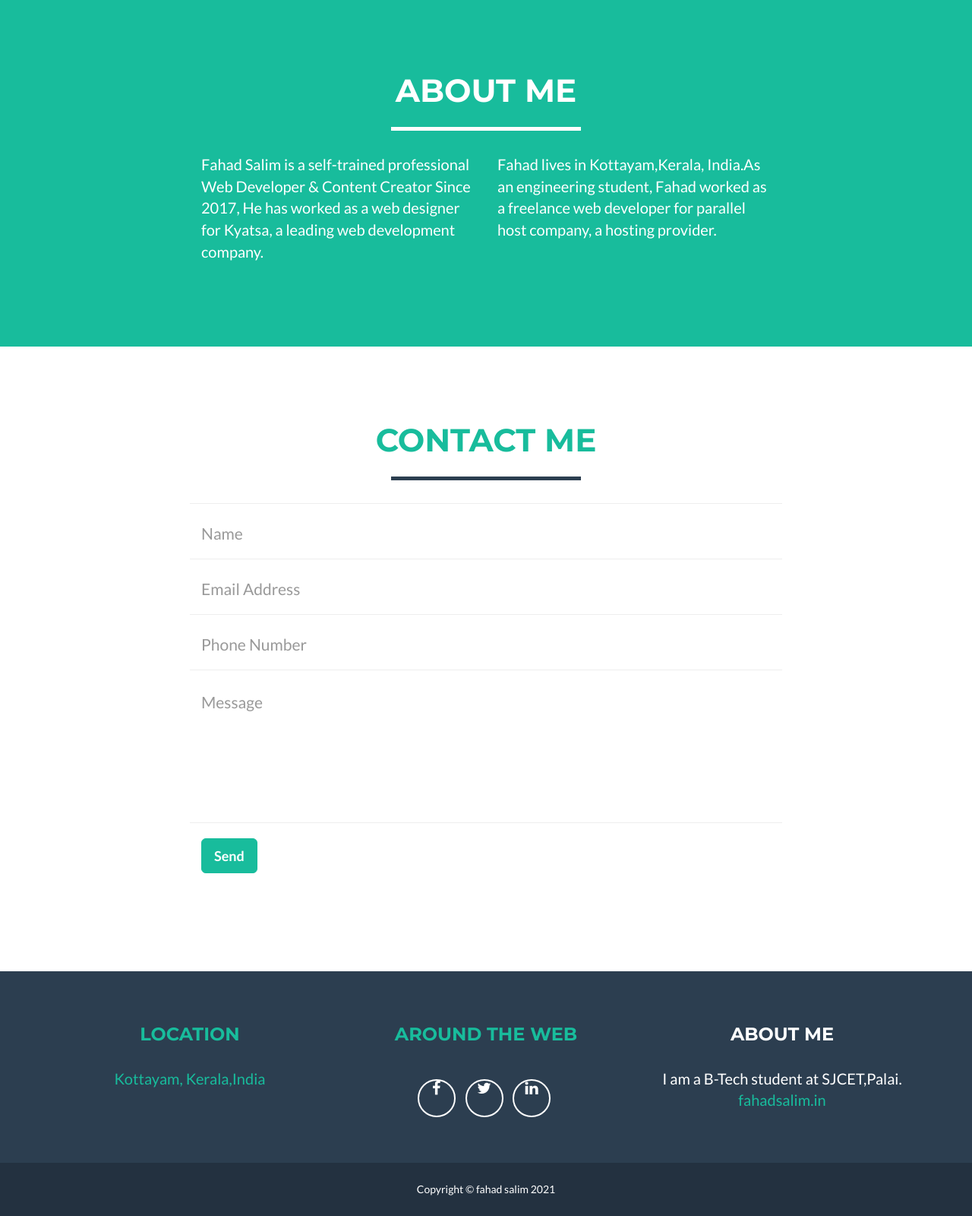
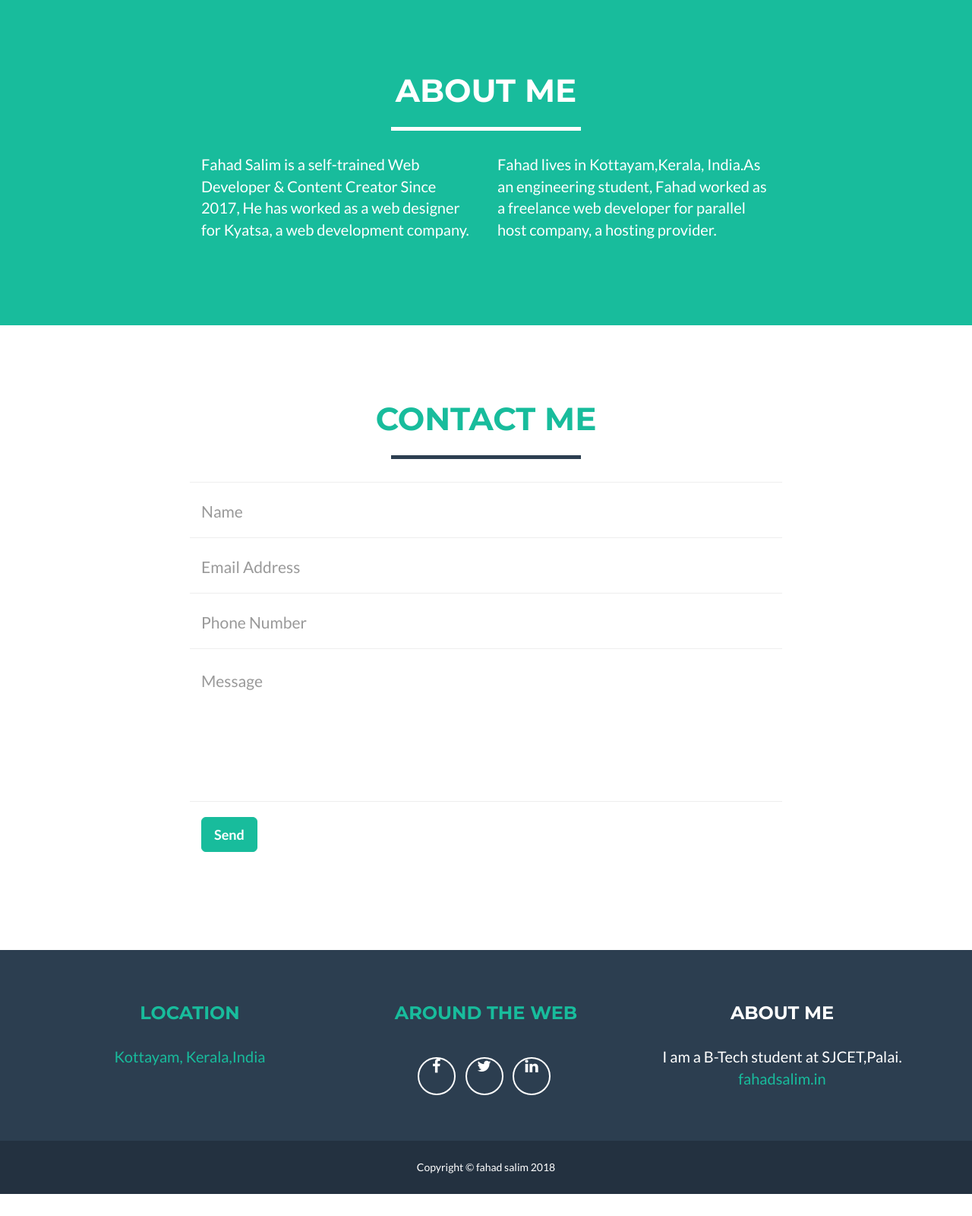
Before and after one commit to fahadsalim02/Fahad-Salim, a website: page index.html in a window 1280 px wide. Shown: the part 734-2334 px from the top of the page at 76% size. After the commit the page ends 2305 px from the top, so only its background shows below. Drawn offline with nearby package versions, Linux system fonts and the light colour scheme.

Commit message:
Update index.html

```diff
--- a/index.html
+++ b/index.html
@@ -94,7 +94,7 @@
             </div>
             <div class="row">
                 <div class="col-lg-4 col-lg-offset-2">
-                    <p>Fahad Salim is a self-trained professional Web Developer &  Content Creator Since 2017, He has worked as a web designer for Kyatsa, a leading web development company. </p>
+                    <p>Fahad Salim is a self-trained Web Developer &  Content Creator Since 2017, He has worked as a web designer for Kyatsa, a  web development company. </p>
                 </div>
                 <div class="col-lg-4">
                     <p> Fahad lives in Kottayam,Kerala, India.As an engineering student, Fahad worked as a freelance web developer for parallel host company, a hosting provider. </p>
@@ -201,7 +201,7 @@
             <div class="container">
                 <div class="row">
                     <div class="col-lg-12">
-                        Copyright &copy; fahad salim 2021
+                        Copyright &copy; fahad salim 2018
                     </div>
                 </div>
             </div>
```
